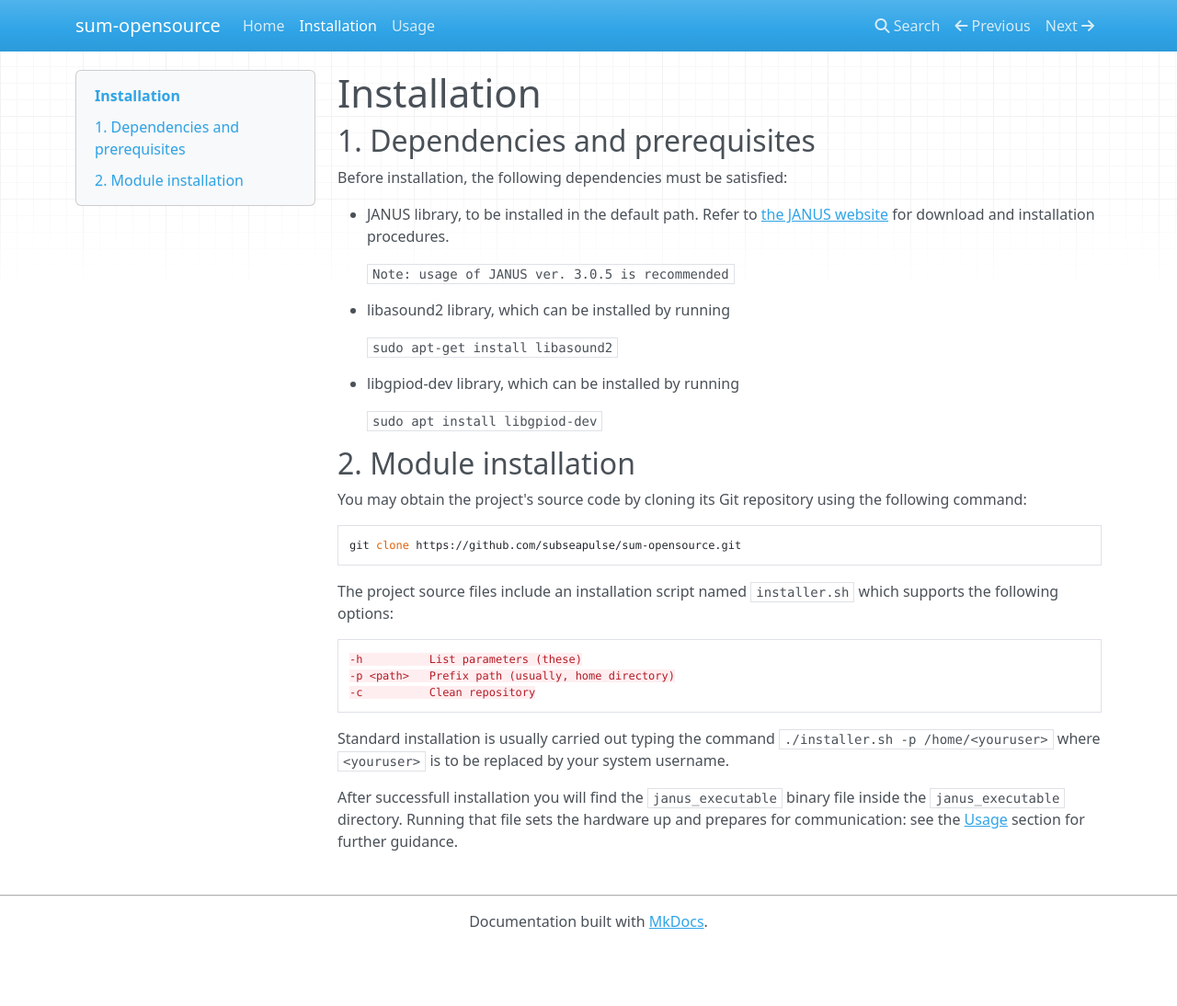
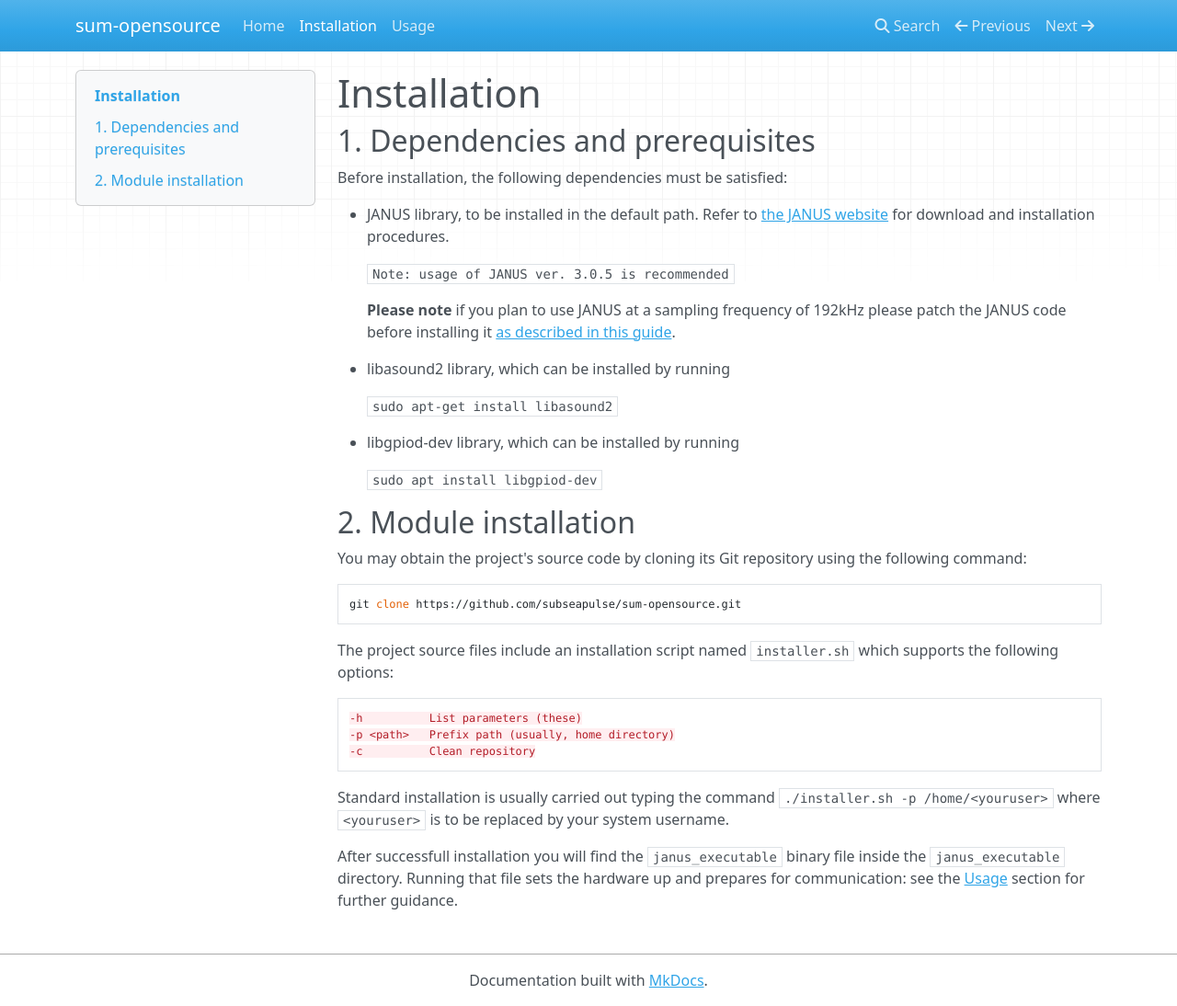
Before and after one commit to subseapulse/sum-opensource-doc, an MkDocs documentation site: the page built from docs/install.md, in a window 1280 px wide and 1094 px high. Shown: the whole window at 92% size. Built offline with MkDocs 1.6.1, drawn with Linux system fonts in a browser that asks for light colours; nearby versions of some CDN libraries.

Commit message:
doc update

```diff
--- a/docs/install.md
+++ b/docs/install.md
@@ -6,6 +6,8 @@ Before installation, the following dependencies must be satisfied:
 * JANUS library, to be installed in the default path. Refer to [the JANUS website](https://www.januswiki.com/) for download and installation procedures.
 
 	`Note: usage of JANUS ver. 3.0.5 is recommended`
+
+	**Please note** if you plan to use JANUS at a sampling frequency of 192kHz please patch the JANUS code before installing it [as described in this guide](https://github.com/subseapulse/sum-opensource-doc/raw/refs/heads/master/janus-hf-patch.pdf).
 
 * libasound2 library, which can be installed by running
 
```
Also changed, not shown: 2 other files.
